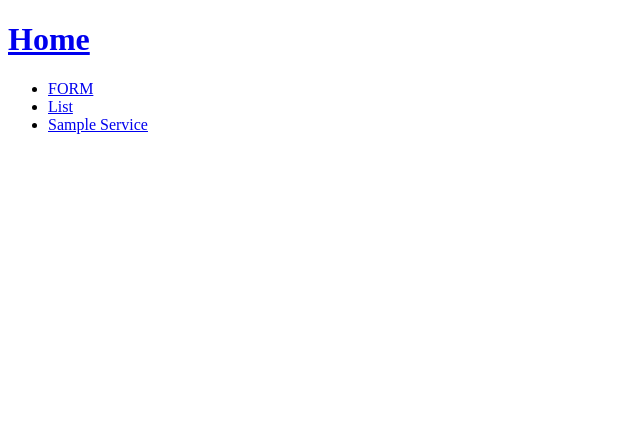
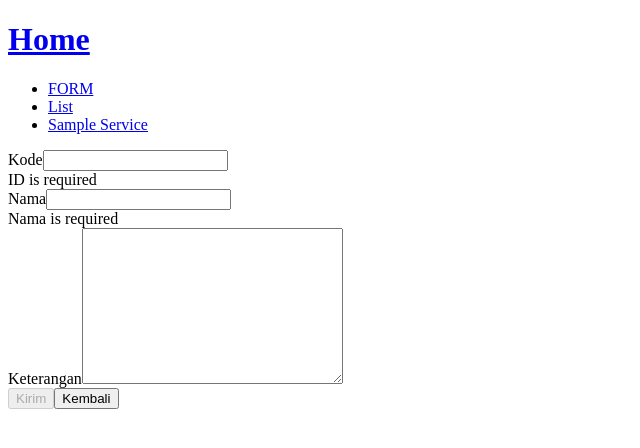
Before and after one commit to tabeldatadotcom/angular-bootcamp-2019, an Angular app: page /perpustakaan/master/kategori/buku/update/1 in a window 1280 px wide. Before the commit this address led to /. Shown: the top 448 px of the page, without its empty margins (0-640 px from the left). Built offline with nearby package versions, Linux system fonts and the light colour scheme; no server answers.

Commit message:
membuat update data

```diff
--- a/src/app/perpustakaan/master/kategori-buku/kategori-buku.component.html
+++ b/src/app/perpustakaan/master/kategori-buku/kategori-buku.component.html
@@ -16,6 +16,8 @@
       <td>{{ data.keterangan }}</td>
       <td>
         <a [routerLink]="['/', 'perpustakaan', 'master','kategori', 'buku', 'detail', data.id]">Detail</a>
+        &nbsp;
+        <a [routerLink]="['/', 'perpustakaan', 'master','kategori', 'buku', 'update', data.id]">Update</a>
       </td>
     </tr>
   </tbody>
--- a/src/app/perpustakaan/master/kategori-buku/kategori-buku.service.ts
+++ b/src/app/perpustakaan/master/kategori-buku/kategori-buku.service.ts
@@ -18,4 +18,8 @@ export class KategoriBukuService {
   save(kategori: KategoriBuku){
     return this._httpClient.post('/api/kategori/buku/', kategori, {observe: 'response'});
   }
+
+  update(kategori: KategoriBuku){
+    return this._httpClient.put('/api/kategori/buku/', kategori, {observe: 'response'});
+  }
 }
--- /dev/null
+++ b/src/app/perpustakaan/master/kategori-buku/update-kategori-buku/update-kategori-buku.component.html
@@ -0,0 +1,25 @@
+<form [formGroup]="formGroup" (submit)="send($event)">
+    <div>
+      <label for="id">Kode</label>
+      <input type="text" name="id" id="id" formControlName="id">
+      <span *ngIf="!formGroup.controls.id.valid">
+        <div *ngIf="formGroup.controls.id.errors.required">ID is required</div>
+        <div *ngIf="formGroup.controls.id.errors.minLength">Minimum length is 3</div>
+      </span>
+    </div>
+    <div>
+      <label for="nama">Nama</label>
+      <input type="text" name="nama" id="nama" formControlName="nama">
+      <span *ngIf="!formGroup.controls.nama.valid">
+        <div *ngIf="formGroup.controls.nama.errors.required">Nama is required</div>
+      </span>
+    </div>
+    <div>
+      <label for="keterangan">Keterangan</label>
+      <textarea name="keterangan" id="keterangan" cols="30" rows="10" formControlName="keterangan"></textarea>
+    </div>
+    <div>
+      <button [disabled]="!formGroup.valid" type="submit">Kirim</button>
+      <button type="reset">Kembali</button>
+    </div>
+  </form>
--- /dev/null
+++ b/src/app/perpustakaan/master/kategori-buku/update-kategori-buku/update-kategori-buku.component.ts
@@ -0,0 +1,55 @@
+import { Component, OnInit } from '@angular/core';
+import { FormGroup, FormBuilder, Validators } from '@angular/forms';
+import { KategoriBukuService } from '../kategori-buku.service';
+import { Router, ActivatedRoute } from '@angular/router';
+import { KategoriBuku } from '../kategory-buku.model';
+
+@Component({
+  selector: 'app-update-kategori-buku',
+  templateUrl: './update-kategori-buku.component.html',
+  styleUrls: ['./update-kategori-buku.component.css']
+})
+export class UpdateKategoriBukuComponent implements OnInit {
+  formGroup: FormGroup;
+
+  constructor(
+    private _kategoriBukuService: KategoriBukuService,
+    private _formBuilder: FormBuilder,
+    private _router: Router,
+    private _activatedRoute: ActivatedRoute) { }
+
+  ngOnInit() {
+    this.formGroup = this._formBuilder.group({
+      id: this._formBuilder.control('', [Validators.required, Validators.minLength(3)]),
+      nama: this._formBuilder.control('', [Validators.required]),
+      keterangan: this._formBuilder.control('')
+    });
+
+    this._activatedRoute.params.subscribe(params => {
+      const kode = params['kode'];
+      this._kategoriBukuService.findById(kode).subscribe((response:any) => {
+        if(response.status == 200){
+          console.log(response.body);
+          const value: KategoriBuku = response.body
+          this.formGroup.patchValue(value);
+        }else {
+          this._router.navigate(['/', 'perpustakaan', 'master', 'kategori', 'buku']);
+        }
+      }, errors =>{
+        console.error('data error');
+      })
+    })
+  }
+
+  send(event: any){
+    const value: KategoriBuku = this.formGroup.value;
+    this._kategoriBukuService.update(value).subscribe((response : any) => {
+      if(response.status == 200){
+        this._router.navigate(['/', 'perpustakaan', 'master', 'kategori', 'buku']);
+      }
+    }, error => {
+      console.error(error);
+    })
+  }
+
+}
```
Also changed, not shown: src/app/app.module.ts (+7 -1 lines), src/app/perpustakaan/master/kategori-buku/update-kategori-buku/update-kategori-buku.component.css (added).
